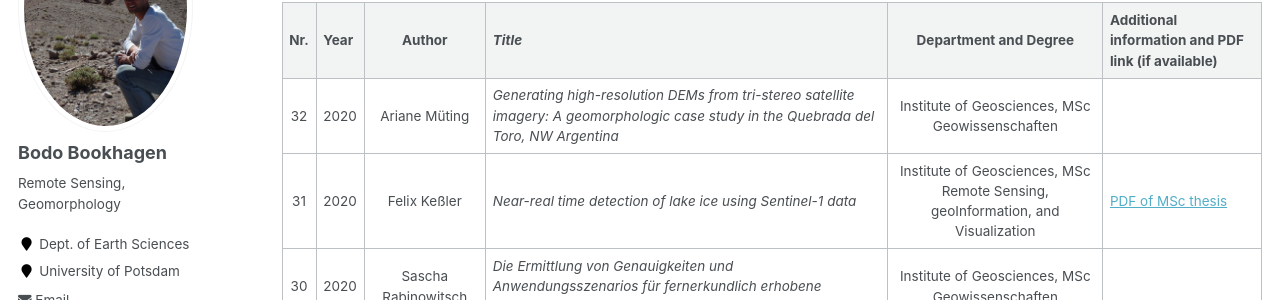
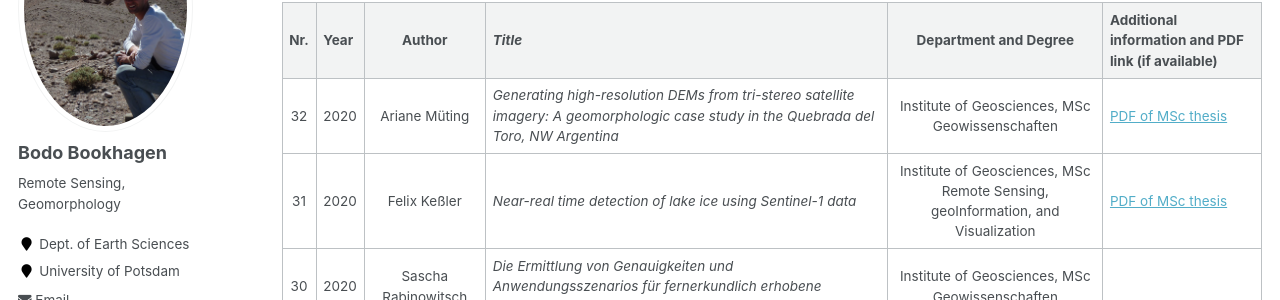
Before and after one commit to BodoBookhagen/BodoBookhagen.github.io, a Jekyll site: the page built from _pages/theses.md, in a window 1280 px wide and 900 px high, scrolled down 405 px. Shown: the part 152-452 px from the top of the window. Built offline with Jekyll 4.4.1, drawn with Linux system fonts in a browser that asks for light colours; some web fonts are replaced; some of the changed text lies outside the part shown.

Commit message:
Jul-16 2020

```diff
--- a/_pages/theses.md
+++ b/_pages/theses.md
@@ -16,7 +16,7 @@ There have been several MSc and BSc theses advised in the past years. These were
 
 | Nr. | Year | Author | *Title* | Department and Degree | Additional information and PDF link (if available) |
 |:---:|:----------|:----:|-------|:---:|
-| 32 | 2020 | Ariane Müting | *Generating high-resolution DEMs from tri-stereo satellite imagery: A geomorphologic case study in the Quebrada del Toro, NW Argentina* | Institute of Geosciences, MSc Geowissenschaften | |
+| 32 | 2020 | Ariane Müting | *Generating high-resolution DEMs from tri-stereo satellite imagery: A geomorphologic case study in the Quebrada del Toro, NW Argentina* | Institute of Geosciences, MSc Geowissenschaften | [PDF of MSc thesis](http://bodobookhagen.github.io/pdf/ArianeMueting_MSc_lr.pdf) |
 | 31 | 2020 | Felix Keßler | *Near-real time detection of lake ice using Sentinel-1 data* | Institute of Geosciences, MSc Remote Sensing, geoInformation, and Visualization | [PDF of MSc thesis](http://bodobookhagen.github.io/pdf/Mastersthesis_FelixKessler.pdf) |
 | 30 | 2020 | Sascha Rabinowitsch | *Die Ermittlung von Genauigkeiten und Anwendungsszenarios für fernerkundlich erhobene Punktwolken am Beispiel des Campus Golm* | Institute of Geosciences, MSc Geowissenschaften | |
 | 29 | 2020 | Kristian Kragiel | *Terrestrial lidar scanning and point cloud classification of the „Neues Palais“, University of Potsdam* | Institute of Geosciences, MSc Geowissenschaften | |
```
Also changed, not shown: other parts of _pages/theses.md (+1 -1 lines).
